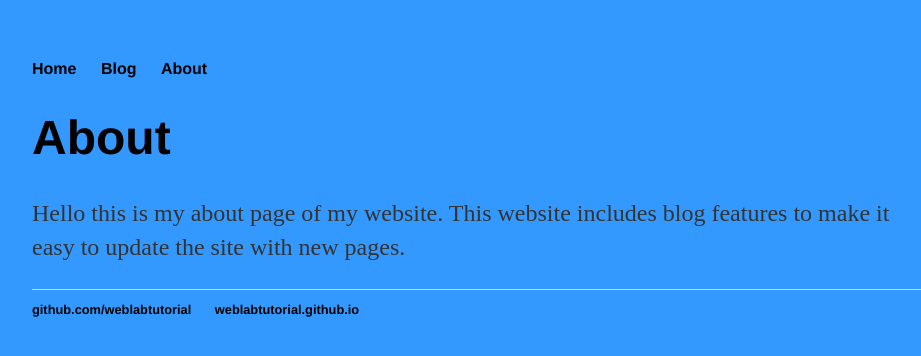
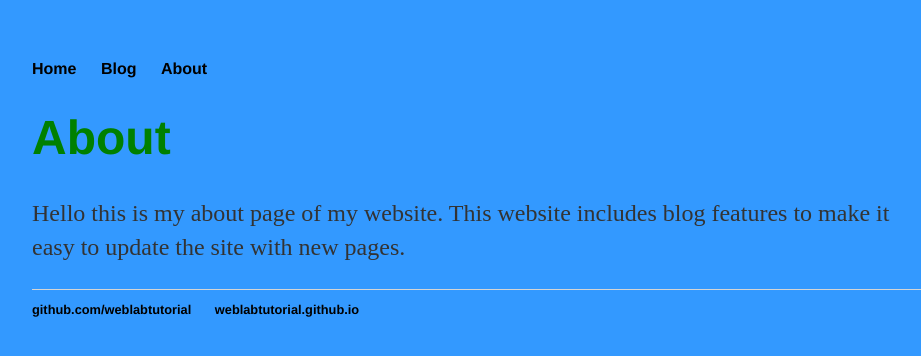
Before and after one commit to OwMck/OwMck.github.io, a Jekyll site: the page built from about/index.html, in a window 1280 px wide. Shown: the top 356 px of the page, without its empty margins (160-1081 px from the left). Built offline with Jekyll 4.4.1, drawn with Linux system fonts in a browser that asks for light colours.

Commit message:
Update main.css

```diff
--- a/css/main.css
+++ b/css/main.css
@@ -3,7 +3,7 @@
 }
 
 h1{
-  font-size: 3em;font-family:'Helvetica', 'Arial', 'Sans-Serif';color: black;
+  font-size: 3em;font-family:'Helvetica', 'Arial', 'Sans-Serif';color: green;
 }
 
 .homeH{
```
